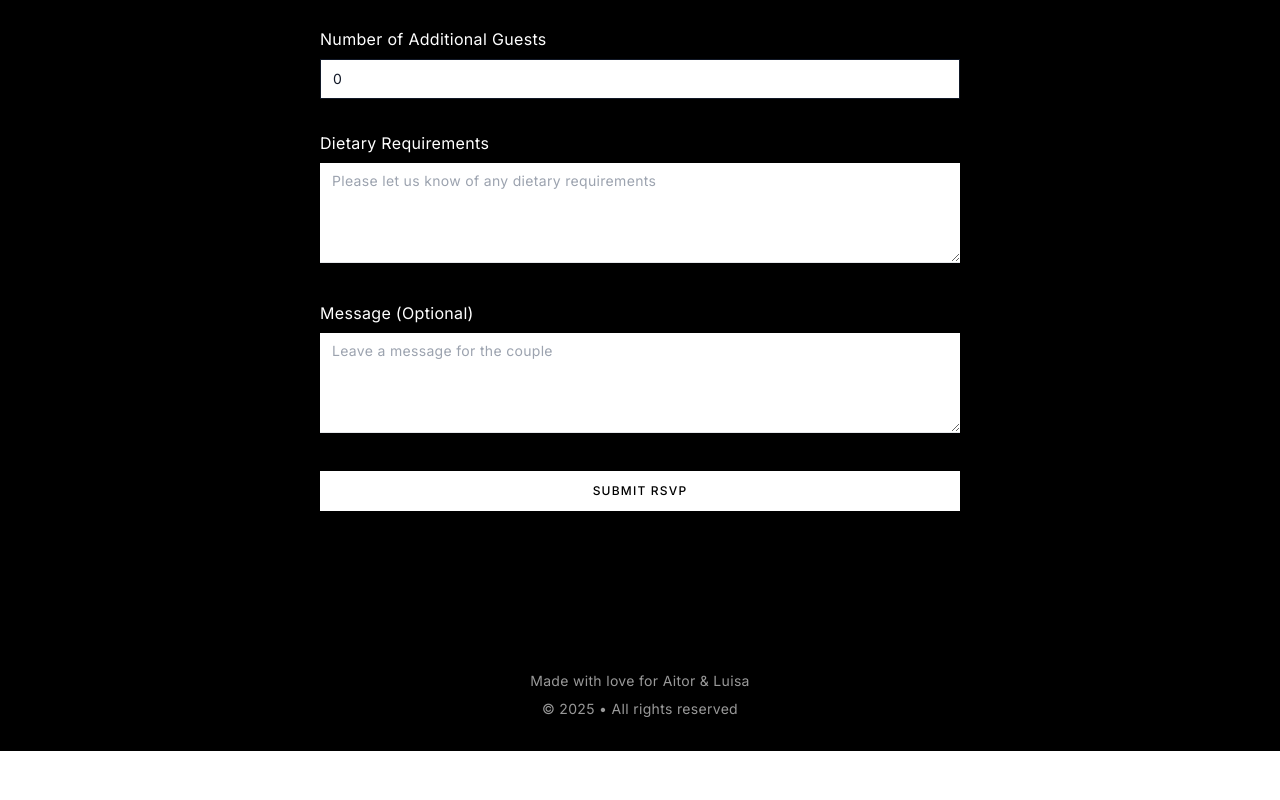
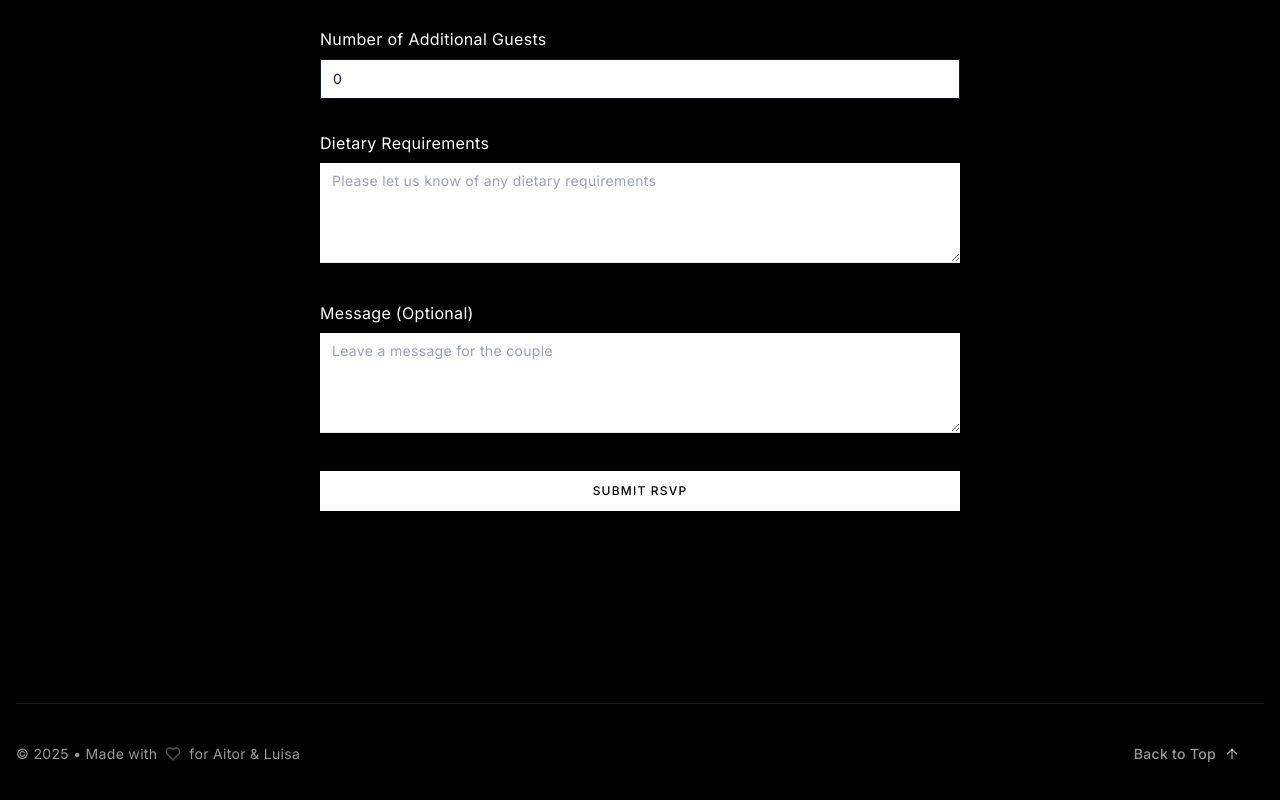
Before and after one commit to marioterron/boda-aitor-y-luisa, a Next.js app: page / in a window 1280 px wide. Shown: the part 5088-5888 px from the top of the page. Before the commit the page ends 5839 px from the top, so only its background shows below. Built offline with nearby package versions, Linux system fonts and the light colour scheme.

Commit message:
feat(footer): enhance design with back-to-top button and animations

```diff
--- a/components/wedding/footer.tsx
+++ b/components/wedding/footer.tsx
@@ -1,11 +1,35 @@
+import { Heart, ArrowUp } from "lucide-react";
+import { Button } from "@/components/ui/button";
+
 export default function Footer() {
   const currentYear = new Date().getFullYear();
 
+  const scrollToTop = () => {
+    window.scrollTo({
+      top: 0,
+      behavior: "smooth",
+    });
+  };
+
   return (
-    <footer className="bg-black text-white/60 py-8">
-      <div className="container mx-auto px-4 text-center text-sm">
-        <p className="mb-2">Made with love for Aitor & Luisa</p>
-        <p>© {currentYear} • All rights reserved</p>
+    <footer className="bg-black text-white/60">
+      <div className="container mx-auto px-4 py-16">
+        <div className="flex flex-col md:flex-row items-center justify-between pt-8 border-t border-white/10">
+          <p className="flex items-center text-sm">
+            © {currentYear} • Made with{" "}
+            <Heart className="mx-2 w-4 h-4 text-white/60 animate-pulse" /> for
+            Aitor & Luisa
+          </p>
+          <Button
+            variant="ghost"
+            size="sm"
+            onClick={scrollToTop}
+            className="hidden md:flex text-white/60 hover:text-white hover:bg-transparent group"
+          >
+            Back to Top
+            <ArrowUp className="ml-2 w-4 h-4 group-hover:animate-bounce" />
+          </Button>
+        </div>
       </div>
     </footer>
   );
```
